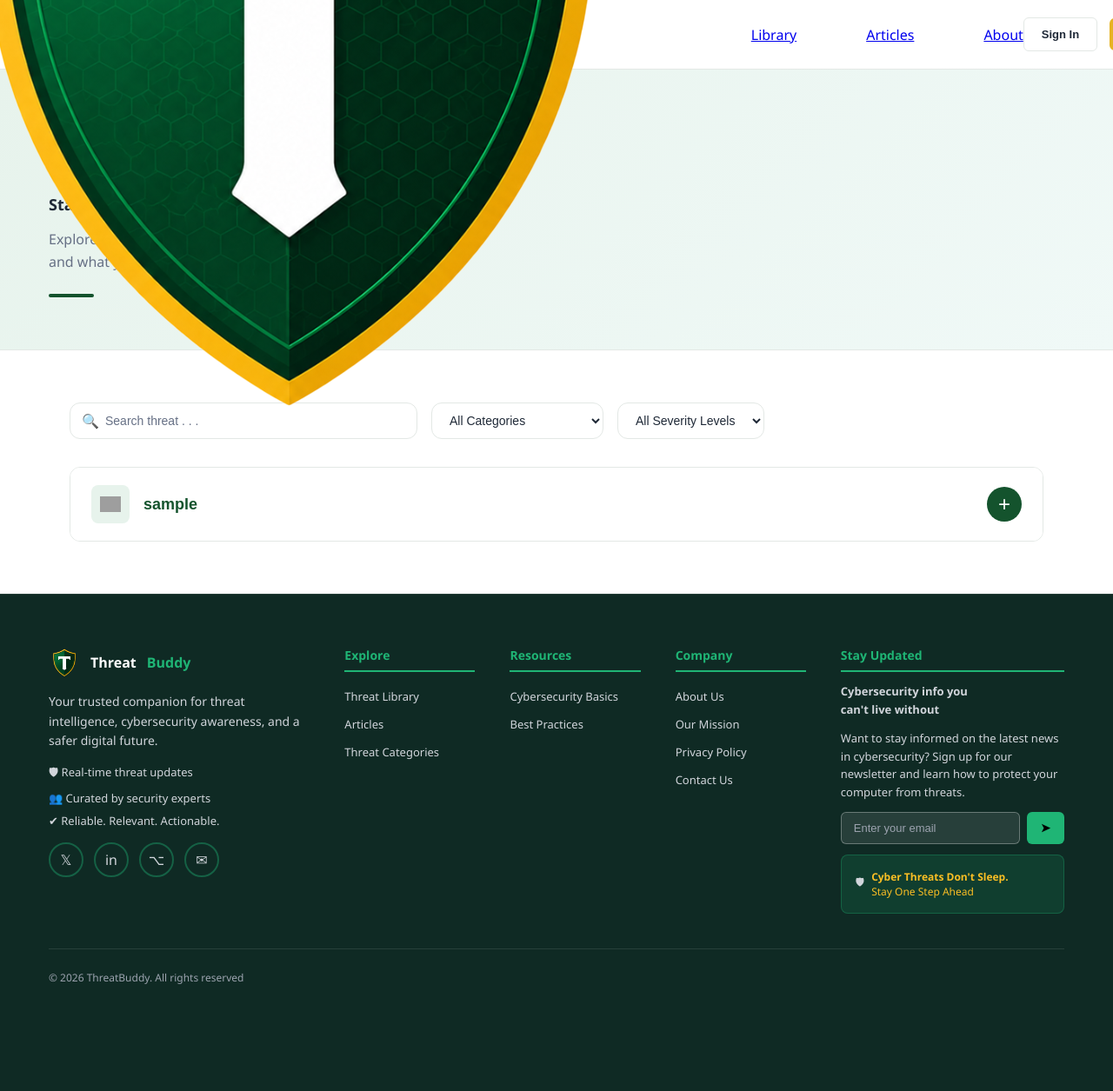
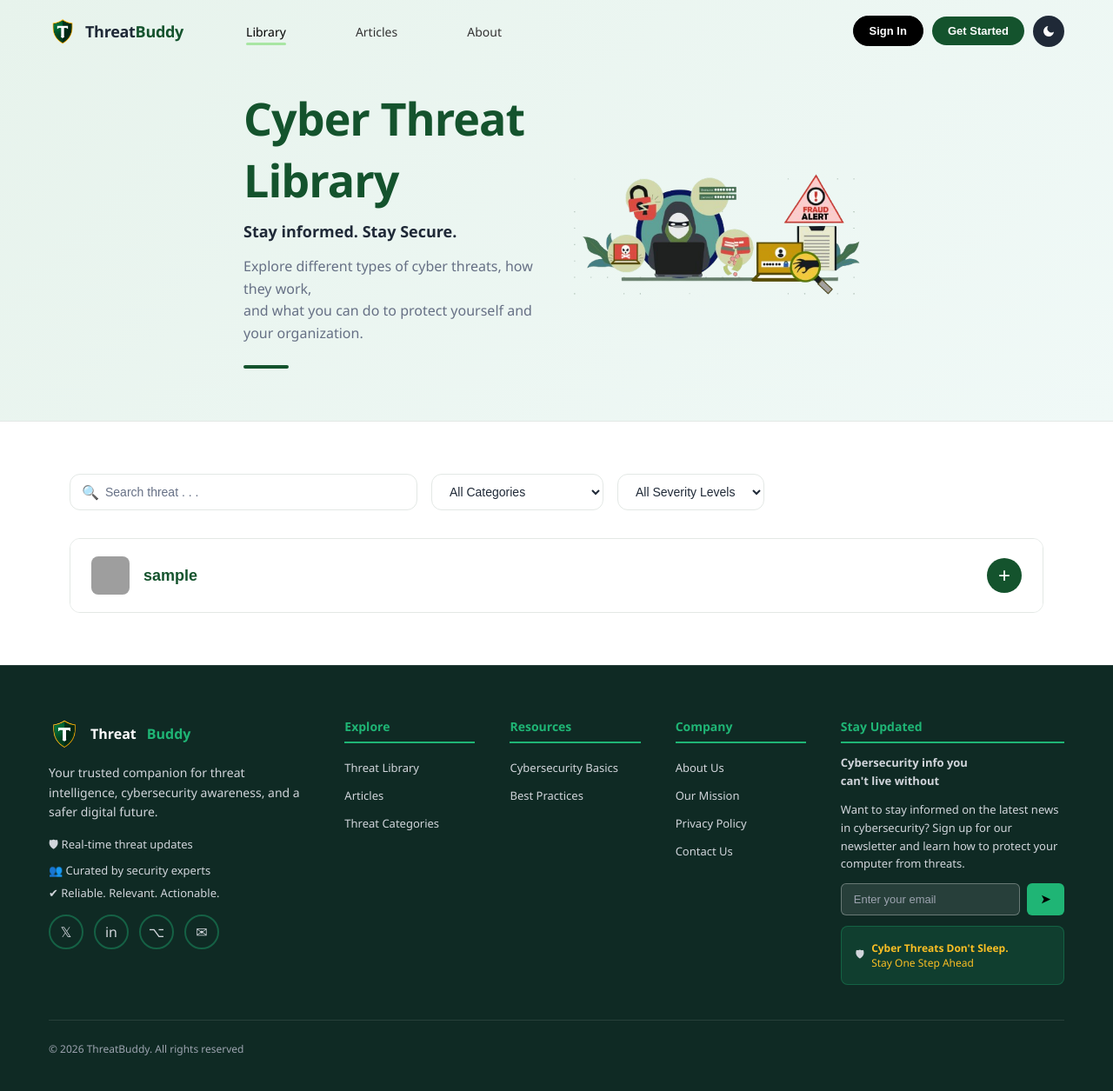
Before and after one commit to Abeleops/ThreatBuddy, a PHP site: page /pages/LibraryPage/index.php in a window 1280 px wide. Shown: the whole page at 87% size. Before the commit the page ends 1132 px from the top, so only its background shows below. Run offline with PHP 8.4, Linux system fonts and the light colour scheme; a user stored in the database is signed in; data comes from the database, SQL or seed files in the repository; grey boxes are pictures that could not be loaded.

Commit message:
style: update color scheme and enhance navbar layout

```diff
--- a/pages/LibraryPage/assets/css/style.css
+++ b/pages/LibraryPage/assets/css/style.css
@@ -144,7 +144,7 @@ body > .lib-section {
 .brand-threat {
   font-size: 16px;
   font-weight: 700;
-  color: #ffffff;
+  color: #000000;
 }
 
 .brand-buddy {
@@ -168,7 +168,7 @@ body > .lib-section {
   background: var(--white);
   font-size: 13px;
   font-weight: 600;
-  color: var(--text);
+  color: var(--black);
   cursor: pointer;
   transition: all 0.2s ease;
   text-decoration: none;
@@ -230,7 +230,7 @@ body > .lib-section {
 
 /* Library Page Styles */
 .lib-hero {
-  padding: 60px 56px;
+  padding: 60px 280px;
   background: linear-gradient(135deg, var(--green-light) 0%, #f0f9f7 100%);
   border-bottom: 1px solid var(--border);
   display: flex;
@@ -241,6 +241,7 @@ body > .lib-section {
 }
 
 .hero-text {
+  padding-top: 40px;
   flex: 1;
 }
 
@@ -276,9 +277,9 @@ body > .lib-section {
 }
 
 .hero-art {
+  margin-top: 55px;
   flex: 1;
   text-align: right;
-  display: none;
 }
 
 .hero-art img {
@@ -396,20 +397,19 @@ body > .lib-section {
 }
 
 .threat-icon-wrap {
-  display: flex;
-  align-items: center;
-  justify-content: center;
   width: 44px;
   height: 44px;
-  background: var(--green-light);
   border-radius: 8px;
+  overflow: hidden;
   margin-right: 16px;
+  flex-shrink: 0;
 }
 
 .threat-icon {
-  width: 24px;
-  height: 24px;
-  object-fit: contain;
+  width: 100%;
+  height: 100%;
+  object-fit: cover;
+  display: block;
 }
 
 .threat-name {
@@ -817,3 +817,172 @@ body.dark .desc {
     gap: 24px;
   }
 }
+
+.navbar {
+  height: 72px;
+  display: flex;
+  align-items: center;
+  justify-content: space-between;
+  padding: 0 56px;
+  border-bottom: 1px solid transparent;
+  background: transparent;
+  position: absolute;
+  top: 0;
+  left: 0;
+  width: 100%;
+  z-index: 20;
+}
+
+.navbar .leftSide {
+  display: flex;
+  align-items: center;
+  justify-content: space-between;
+  gap: 2rem;
+}
+
+#navLinks {
+  display: flex;
+  gap: 5rem;
+}
+
+.logo {
+  display: flex;
+  align-items: center;
+  gap: 10px;
+  text-decoration: none;
+  flex-shrink: 0;
+}
+
+.logo-icon {
+  width: 36px;
+  height: 36px;
+  background: var(--green);
+  border-radius: 8px;
+  display: flex;
+  align-items: center;
+  justify-content: center;
+}
+
+#LogoTb {
+  height: 2rem;
+}
+
+.logo-icon svg {
+  width: 20px;
+  height: 20px;
+  fill: #fff;
+}
+
+.logo-text {
+  font-size: 18px;
+  font-weight: 700;
+  color: var(--text);
+  letter-spacing: -0.3px;
+}
+
+.logo-text span {
+  color: var(--green);
+}
+
+.nav-links {
+  display: flex;
+  align-items: center;
+  gap: 32px;
+  list-style: none;
+  margin: 0 auto;
+  padding: 0 40px;
+}
+
+.nav-links a {
+  font-size: 14px;
+  color: var(--text);
+  text-decoration: none;
+  font-weight: 500;
+  transition: color 0.2s ease;
+}
+
+.nav-links a:hover {
+  color: var(--green);
+}
+
+.nav-actions {
+  display: flex;
+  align-items: center;
+  gap: 10px;
+  flex-shrink: 0;
+}
+
+.btn-signin {
+  padding: 9px 18px;
+  border-radius: 999px;
+  border: 1px solid #000;
+  background: #000;
+  font-size: 13px;
+  font-weight: 600;
+  color: #fff;
+  cursor: pointer;
+  transition:
+    background 0.2s ease,
+    color 0.2s ease;
+}
+.btn-signin:hover {
+  background: #222;
+  border-color: #222;
+}
+
+.btn-get-started {
+  padding: 9px 18px;
+  border-radius: 999px;
+  border: none;
+  background: var(--green);
+  font-size: 13px;
+  font-weight: 700;
+  color: #fff;
+  cursor: pointer;
+  transition: opacity 0.2s ease;
+}
+
+.btn-get-started:hover {
+  opacity: 0.9;
+}
+
+.btn-theme {
+  width: 36px;
+  height: 36px;
+  border-radius: 50%;
+  background: var(--text);
+  border: none;
+  cursor: pointer;
+  display: flex;
+  align-items: center;
+  justify-content: center;
+}
+
+.btn-theme svg {
+  width: 16px;
+  height: 16px;
+  fill: #fff;
+}
+
+.nav-links li a {
+  position: relative;
+  text-decoration: none;
+  color: #333;
+  padding-bottom: 6px;
+  transition: color 0.3s ease;
+}
+
+.nav-links li a.active {
+  color: #000; /* optional */
+}
+
+.nav-links li a.active::after {
+  content: "";
+  position: absolute;
+  left: 0;
+  bottom: 0;
+  width: 100%;
+  height: 3px;
+  background-color: #a8e6a3; /* light green */
+  border-radius: 5px;
+}
```
